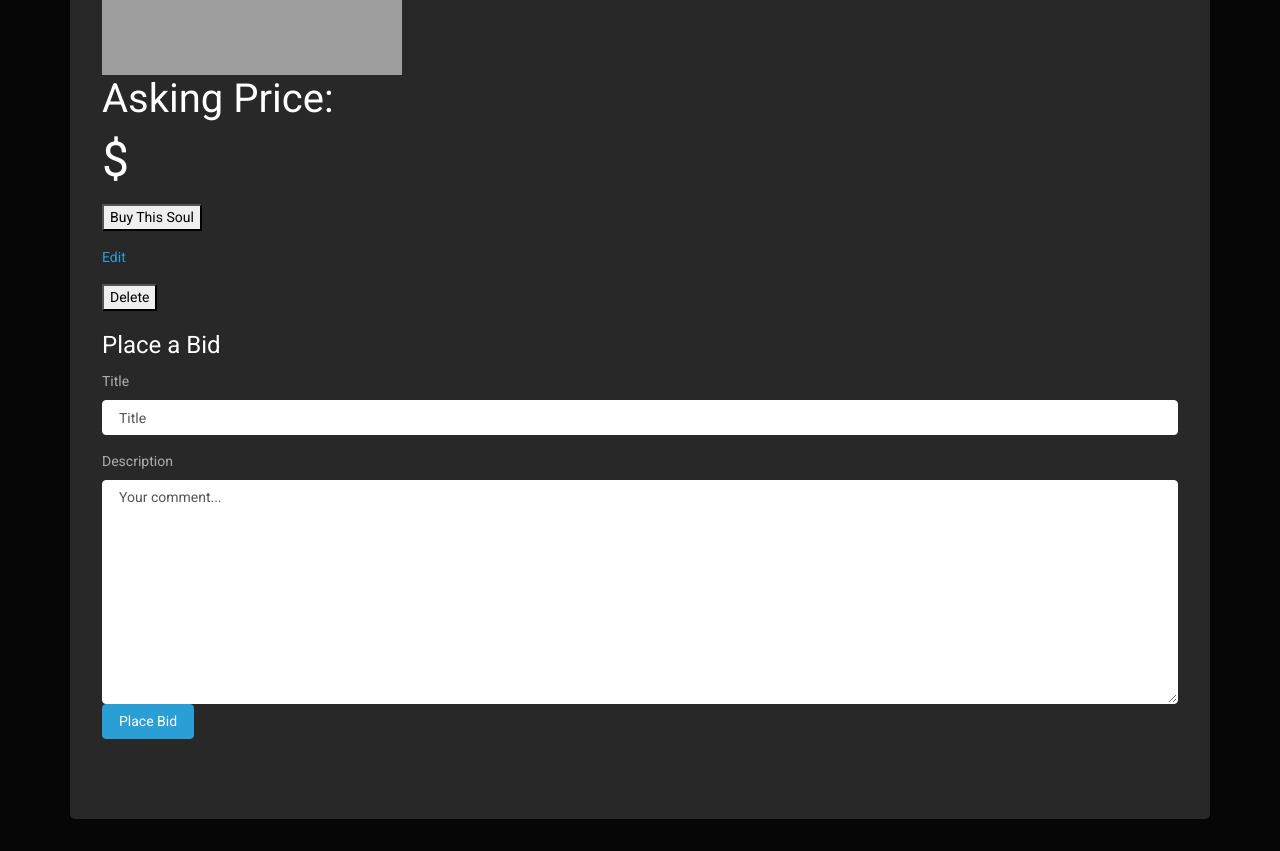
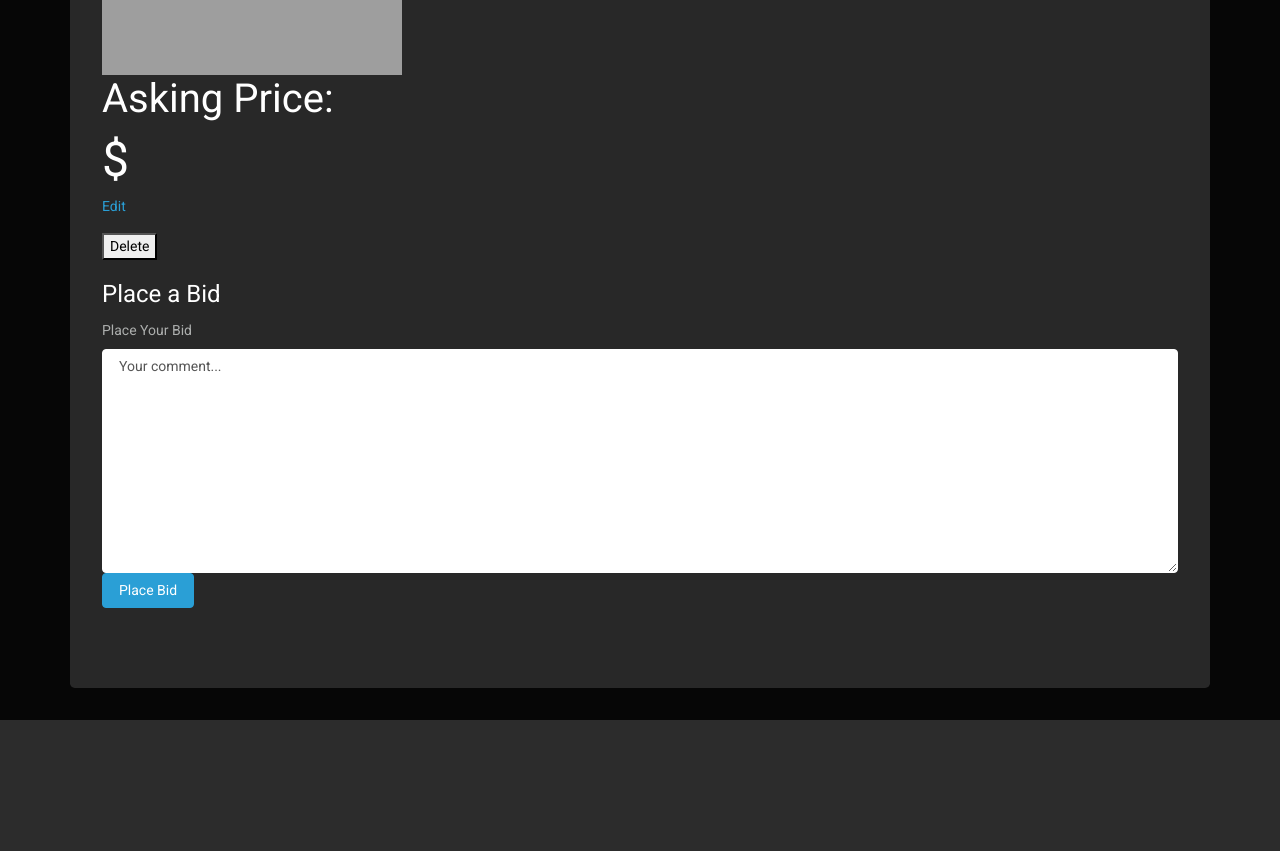
Before and after one commit to fatpat314/Soul_search, a Flask app: template templates/souls_show.html in a window 1280 px wide. Shown: the part 405-1256 px from the top of the page. After the commit the page ends 1125 px from the top, so only its background shows below. Run offline with Flask 2, Linux system fonts and the light colour scheme; the template is opened without the code that fills it, so the values that code supplies are empty; some libraries are stand-ins or nearby versions; grey boxes are pictures that could not be loaded.

Commit message:
Comment changes

```diff
--- a/templates/partials/comment_form.html
+++ b/templates/partials/comment_form.html
@@ -4,18 +4,18 @@
     <fieldset>
         <legend>Place a Bid</legend>
         <!-- Title -->
-        <div class="form-group">
+        <!-- <div class="form-group">
             <label for='comment-title'>Title</label><br>
             <input class='form-control'
                 id='comment-title'
                 type='text'
                 name='title'
                 placeholder='Title'/>
-        </div>
+        </div> -->
 
         <!-- DESCRIPTION -->
         <div class='form-froup'>
-            <label for='comment-content'>Description</label><br>
+            <label for='comment-content'>Place Your Bid</label><br>
             <textarea class='form-control'
             id='comment-content'
             name='content'
--- a/templates/souls_show.html
+++ b/templates/souls_show.html
@@ -16,9 +16,9 @@
     {% endfor %}
 
 <!-- Emain Button -->
-    <p><form method='POST' action='/souls/{{ soul._id }}/buy'>
+    <!-- <p><form method='POST' action='/souls/{{ soul._id }}/buy'>
         <button type='submit'>Buy This Soul</button>
-    </form></p>
+    </form></p> -->
 
 <!--Edit soul-->
     <p><a href='/souls/{{ soul._id }}/edit'>Edit</a></p>
```
